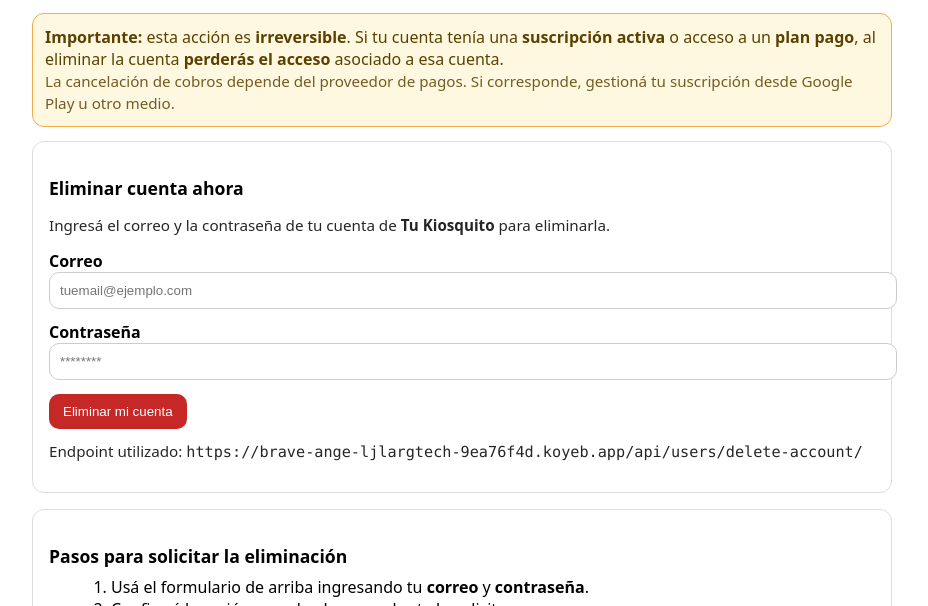
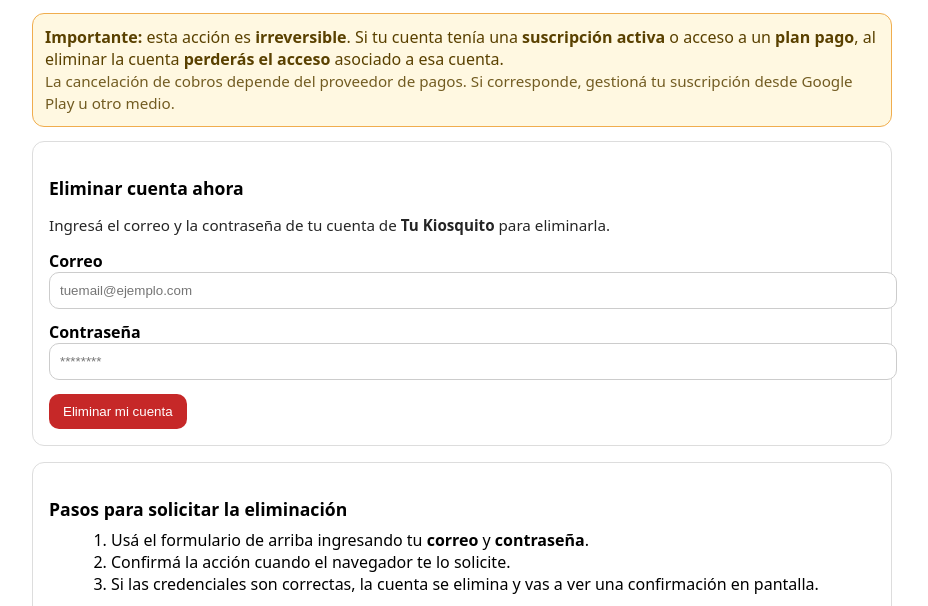
Before and after one commit to leonardoLujan03/TuKiosquito, a plain HTML site: page eliminar-cuenta.html in a window 1280 px wide. Shown: the part 131-737 px from the top of the page, without its empty margins (178-1106 px from the left). Drawn offline with Linux system fonts and the light colour scheme.

Commit message:
Update eliminar-cuenta.html

```diff
--- a/eliminar-cuenta.html
+++ b/eliminar-cuenta.html
@@ -85,9 +85,7 @@
 
       <div id="msg" class="msg" style="display:none;"></div>
 
-      <p class="muted" style="margin-top:12px;">
-        Endpoint utilizado: <code id="endpointText"></code>
-      </p>
+
     </div>
 
     <!-- =========================
```
